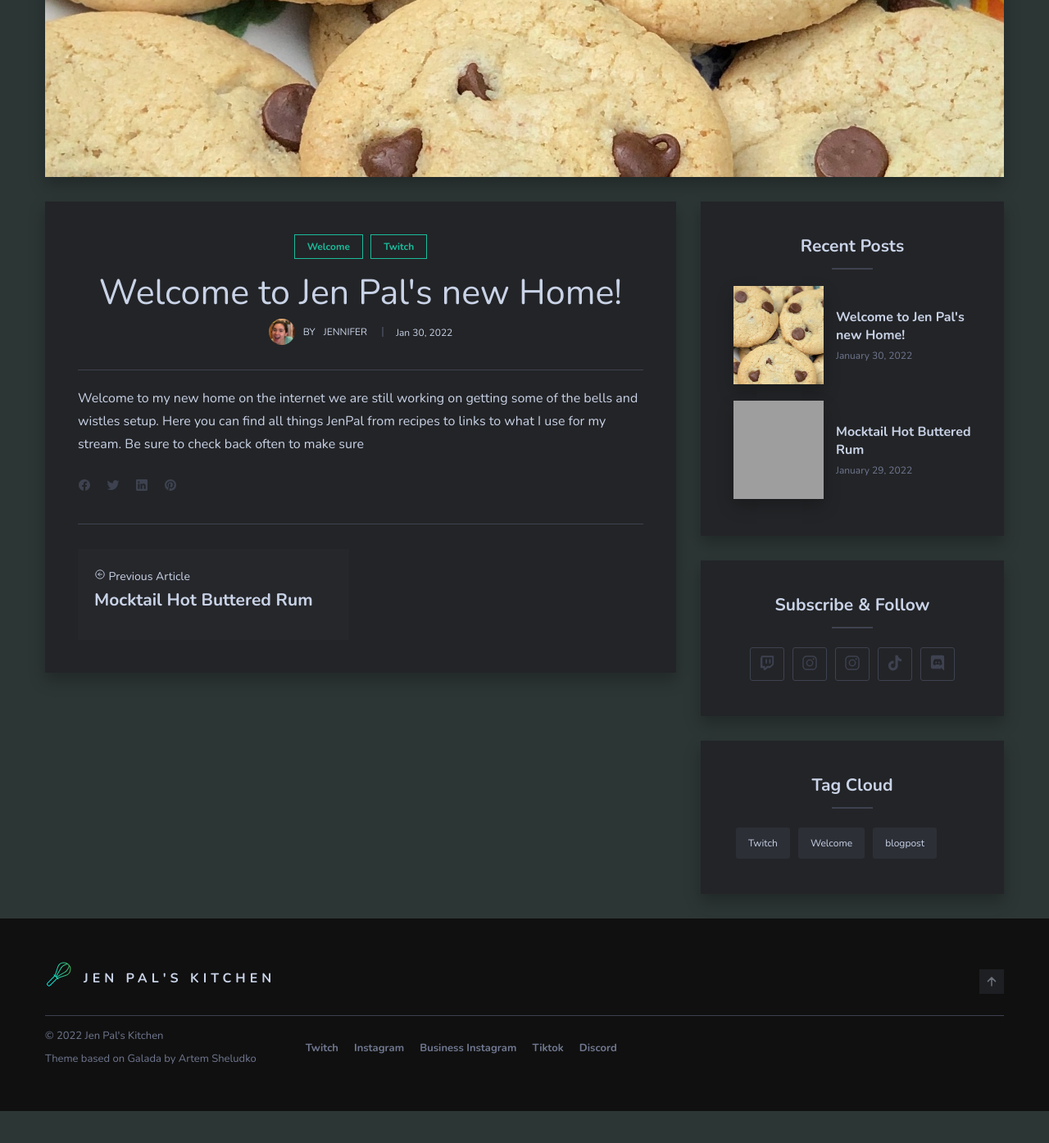
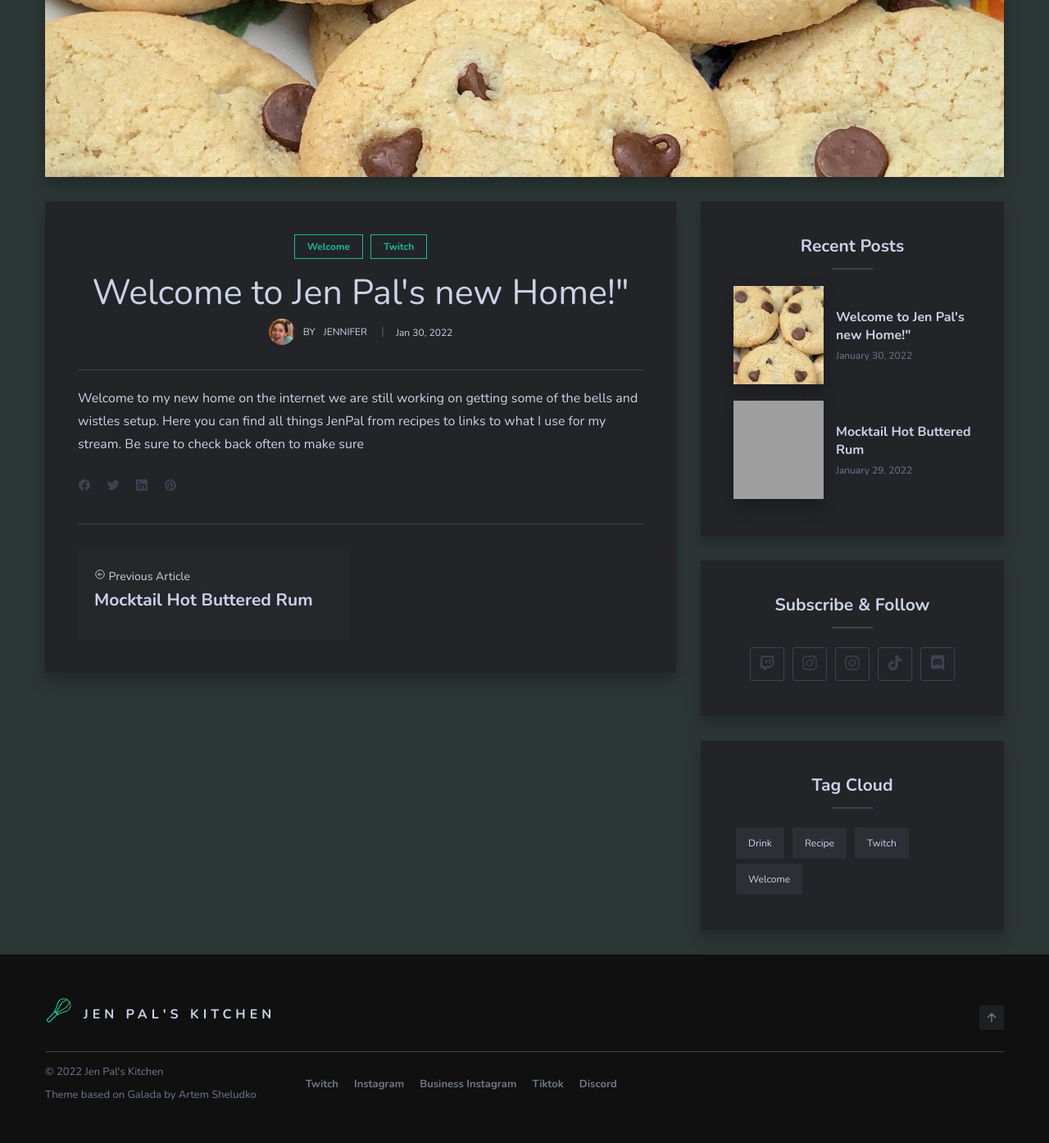
Before and after one commit to JenPalsKitchen/JenPalsKitchen.github.io, a Jekyll site: the page built from _posts/2022-01-30-welcome-to-jen-pals-new-home.md, in a window 1280 px wide and 1400 px high, scrolled down 479 px. Shown: the top 1395 px of the window at 82% size. Built offline with Jekyll 4.4.1, drawn with Linux system fonts in a browser that asks for light colours; before the commit the page ends 1835 px from its top, so only the background shows below that; some of the changed lines change nothing that is shown; grey boxes are pictures that could not be loaded.

```diff
--- a/_posts/2022-01-30-welcome-to-jen-pals-new-home.md
+++ b/_posts/2022-01-30-welcome-to-jen-pals-new-home.md
@@ -1,7 +1,6 @@
 ---
 layout: post
-title:  "Welcome to Jen Pal's new Home!"
-# date:   2018-05-29 18:05:55 +0300
+title:  Welcome to Jen Pal's new Home!"
 image:  cookies.jpg
 tags:   [Welcome, Twitch]
 ---
--- a/_posts/recipies/2022-01-29-Hot-Buttered-Rum-Mocktail.md
+++ b/_posts/recipies/2022-01-29-Hot-Buttered-Rum-Mocktail.md
@@ -1,5 +1,6 @@
 ---
 title: "Mocktail Hot Buttered Rum"
+tags: [Recipe, Drink]
 ---
 I was participating in dry January but wanted to give hot buttered rum a go so in lieu of the traditional rum and hot water I used [vanilla chai tea](https://amzn.to/3AE6uLQ).
 
```
